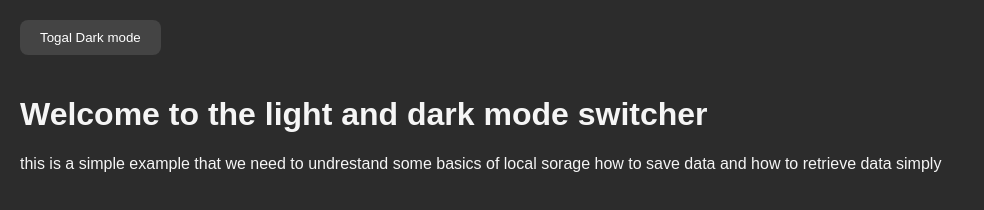
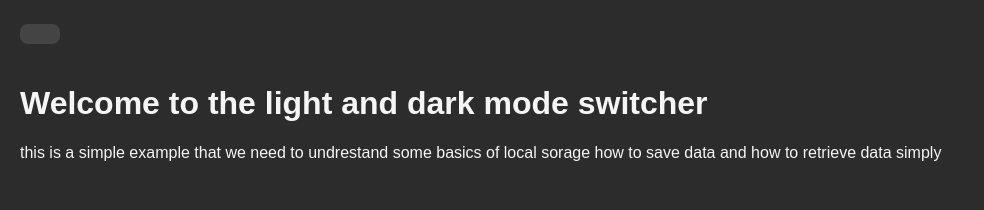
Before and after one commit to cumar-dev/javascript-practical_2, a plain HTML site: page local storage.html in a window 1280 px wide. Both pictures are taken after a click on the button "Togal light mode". Shown: the whole page, without its empty margins (0-984 px from the left). Drawn offline with Linux system fonts and the light colour scheme.

Commit message:
add message

```diff
--- a/local storage .js
+++ b/local storage .js
@@ -7,8 +7,8 @@ function switchMode() {
     toggleButton.classList.toggle("dark-mode");
 
     if(document.body.classList.contains("dark-mode")) {
-      toggleButton.textContent = "Togal Dark mode";
-
+      // toggleButton.textContent = "Togal Dark mode";
+      toggleButton.textContent = "";
       localStorage.setItem("mode", "Dark");
 
     }else {
--- a/local storage.html
+++ b/local storage.html
@@ -4,6 +4,7 @@
     <meta charset="UTF-8">
     <meta name="viewport" content="width=device-width, initial-scale=1.0">
     <title>Light & dark mode switcher</title>
+    <link rel="stylesheet" href="https://cdnjs.cloudflare.com/ajax/libs/font-awesome/6.7.2/css/all.min.css" integrity="sha512-Evv84Mr4kqVGRNSgIGL/F/aIDqQb7xQ2vcrdIwxfjThSH8CSR7PBEakCr51Ck+w+/U6swU2Im1vVX0SVk9ABhg==" crossorigin="anonymous" referrerpolicy="no-referrer" />
     <style>
         body {
             background-color: #ffffff;
```
